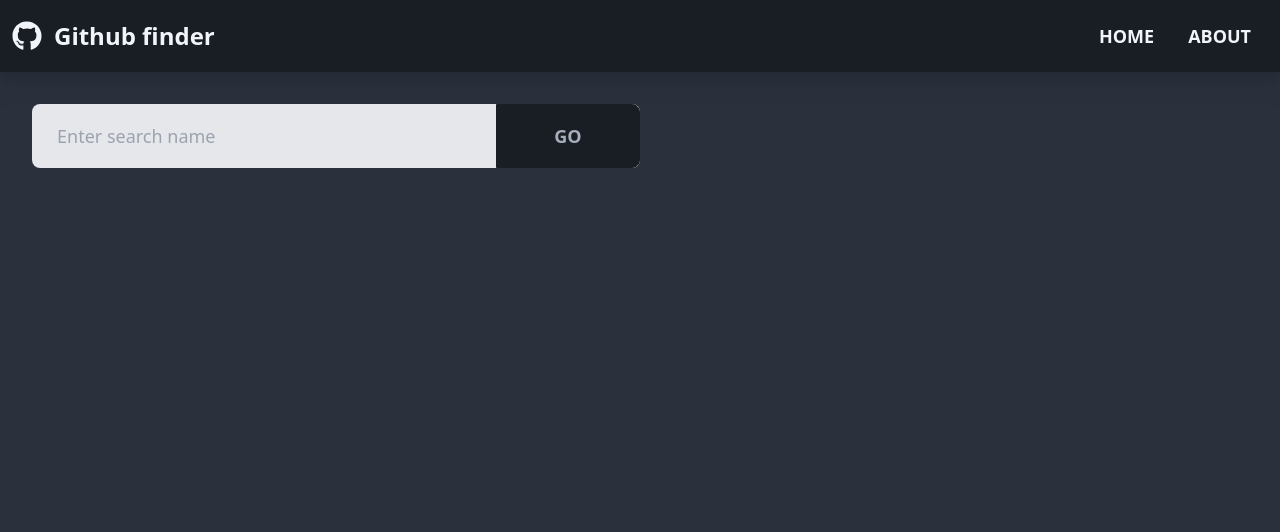
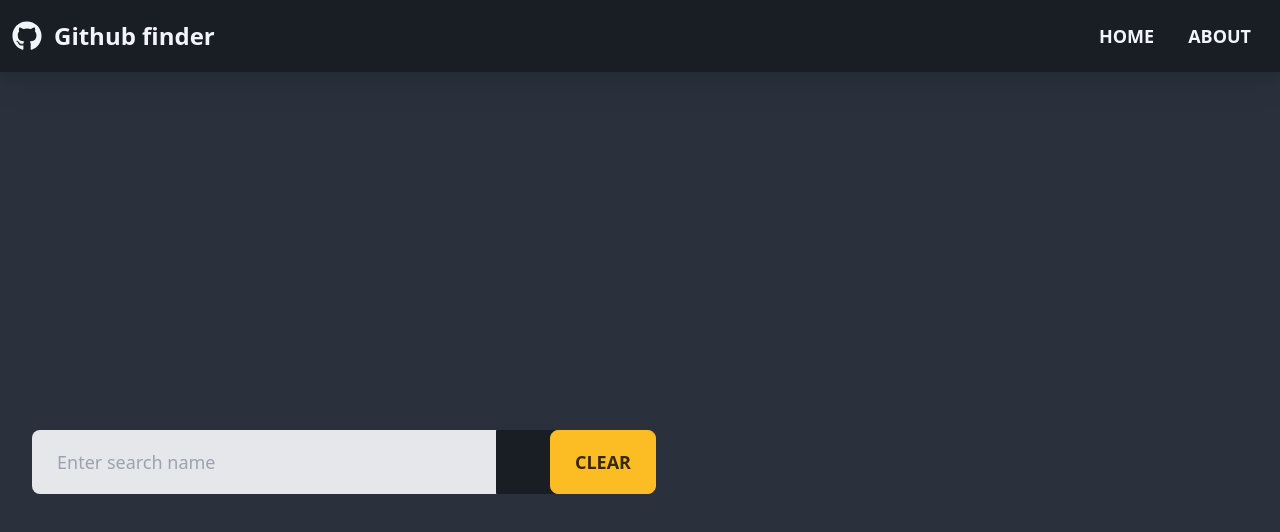
Before and after one commit to TarekSaeed95/Github-finder, a React (Create React App) app: page / in a window 1280 px wide. Shown: the top 532 px of the page. Built offline with nearby package versions, Linux system fonts and the light colour scheme.

Commit message:
forth comiit lap

```diff
--- a/src/base/component/UserItem.jsx
+++ b/src/base/component/UserItem.jsx
@@ -1,21 +1,17 @@
 import React from 'react'
-import { useContext } from 'react'
-import DataContext from '../context/DataContext'
 
 function UserItem({user:{login,avatar_url,html_url}}) {
-    // const {user:{login}}=useContext(DataContext)
 
   return (
-<div className="card w-96 bg-base-800 shadow-xl grid-cols-1 md:grid-cols-2 lg:grid-cols-3 xl:grid-cols-4 ">
-  <figure><img src={avatar_url} alt="profile picture"/></figure>
+<div className="card flex flex-row bg-gray-700  compact  items-center px-5 shadow-xl">
+  <div className='rounded-full overflow-hidden	w-14 h-14'>
+    <img className='max-w-full' src={avatar_url} alt="profile_picture"/>
+    </div>
   <div className="card-body">
-    <h2 className="card-title">{login}</h2>
-    <p>If a dog chews shoes whose shoes does he choose?</p>
-    <div className="card-actions justify-end">
-        <a className="btn btn-primary" href={html_url}>
+    <h2 className="card-title text-slate-100">{login}</h2>
+        <a className="" href={html_url}>
         Visit profile
         </a>
-    </div>
   </div>
 </div>
   )
--- a/src/base/component/UserList.jsx
+++ b/src/base/component/UserList.jsx
@@ -11,7 +11,7 @@ const userElement=userList.map((user)=>
     )
   return (
 
-    <div className="user-list">
+    <div className="user-list grid grid-cols-1 md:grid-cols-2 lg:grid-cols-3 xl:grid-cols-4 gap-5">
     {userElement}
     </div>
   )
--- a/src/base/component/pages/Home.jsx
+++ b/src/base/component/pages/Home.jsx
@@ -3,12 +3,12 @@ import DataContext from '../../context/DataContext'
 import { useContext } from 'react'
 import UserList from '../UserList'
 function Home() {
-        const{inputChangeHandler,searchHandler}=useContext(DataContext)
+        const{userList,inputChangeHandler,searchHandler,clearHandler}=useContext(DataContext)
   return (
-    <div className="flex flex-col container p-8 container p-8 h-screen">
-      <div className="grid  grid-cols-1 md:grid-cols-2 items-center">
+    <div className={`flex flex-col  container p-8 mx-auto container p-8 h-screen ${userList.length===0&&"justify-center"}`}>
+      <div className="grid grid-cols-1 lg:grid-cols-2  items-center mb-5">
           <form action="">
-        <div className="form-control relative ">
+        <div className="form-control relative flex flex-row justify-between ">
             <input
              type="text"
               name="name"
@@ -19,10 +19,12 @@ function Home() {
             type="submit"
             onClick={(e)=>searchHandler(e)}
             >GO</button>
+            <button onClick={clearHandler} className='btn btn-warning btn-lg  translate-x-4'>Clear</button>
         </div>
           </form>
       </div>
-      <UserList></UserList>
+     {userList.length>0&&<UserList></UserList>}
+
       </div>
   )
 }
--- a/src/base/context/DataContext.js
+++ b/src/base/context/DataContext.js
@@ -9,6 +9,9 @@ export function DataProvider({children}){
     function inputChangeHandler(e){
         setSearchName(e.target.value)
 
+    }
+    function clearHandler(){
+        setUserList([])
     }
     const  searchHandler=async (e)=>{
         e.preventDefault()
@@ -23,7 +26,7 @@ export function DataProvider({children}){
     }
 
     return <DataContext.Provider value={{
-        searchName,userList,loading,searchHandler,inputChangeHandler,
+        searchName,userList,loading,searchHandler,inputChangeHandler,clearHandler
     }}>{children}</DataContext.Provider>
 }
 
```
